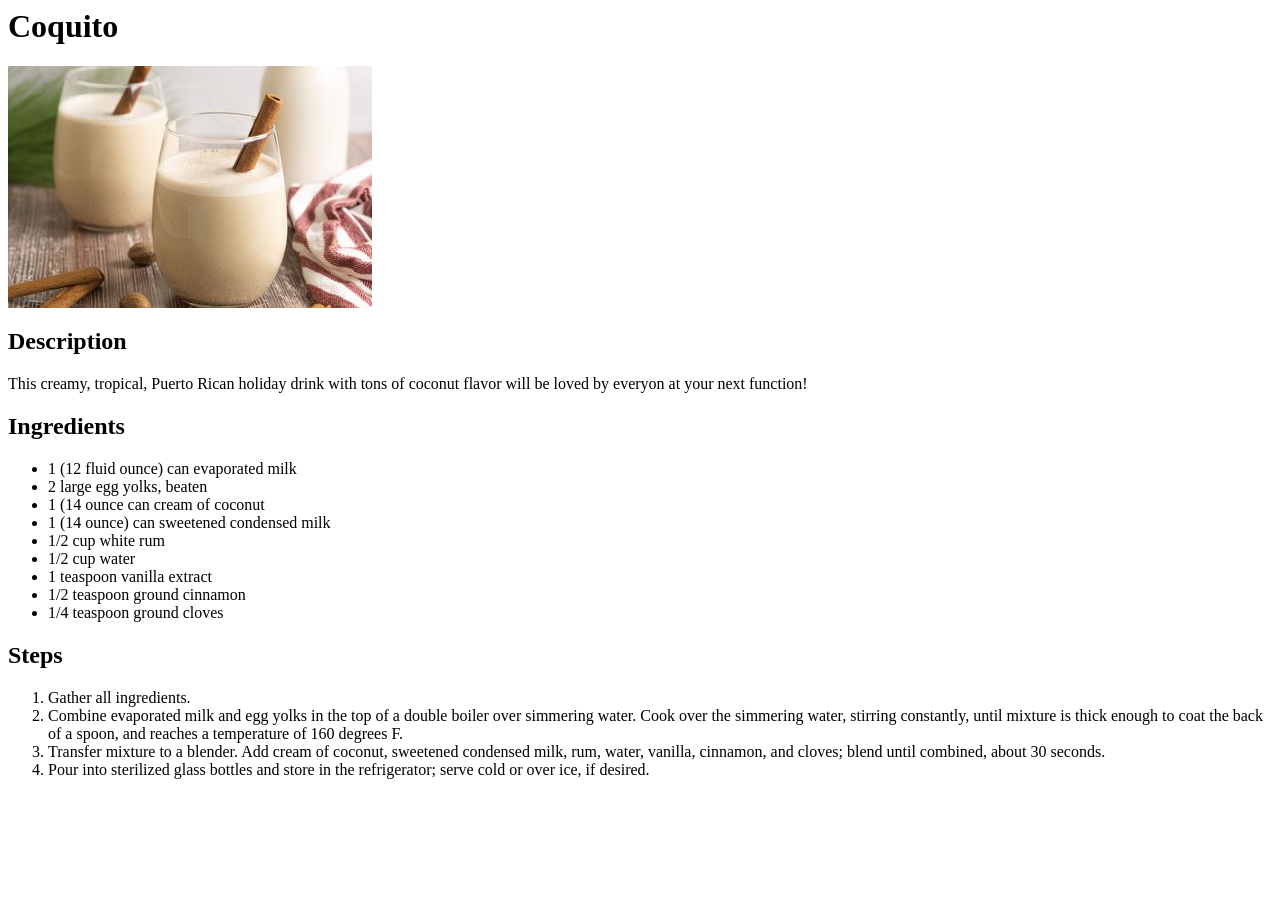
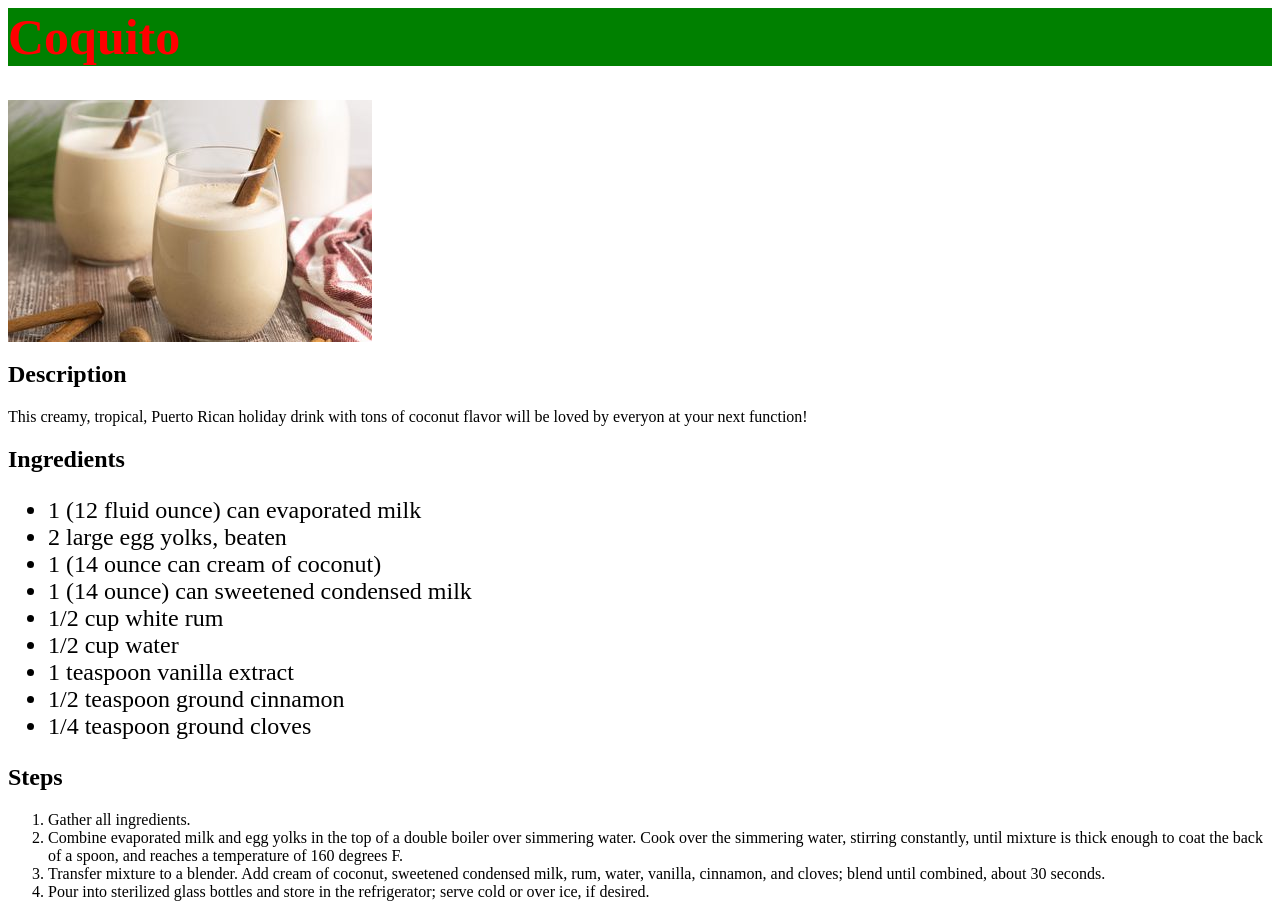
Before and after one commit to JoshuaFoate/odin-recipes, a plain HTML site: page recipes/coquito.html in a window 1280 px wide. Before the commit the page ends 800 px from the top, so only its background shows below. Drawn offline with Linux system fonts and the light colour scheme.

Commit message:
Made h1 bigger and added some color

```diff
--- a/recipes/coquito.html
+++ b/recipes/coquito.html
@@ -1,3 +1,7 @@
+<head>
+    <link rel="stylesheet" href="../styles.css"/>
+</head>
+
 <h1>Coquito</h1>
 <img src="../img/coquito.jpg">
 <h2>Description</h2>
@@ -6,7 +10,7 @@
 <ul>
     <li>1 (12 fluid ounce) can evaporated milk</li>
     <li>2 large egg yolks, beaten</li>
-    <li>1 (14 ounce can cream of coconut</li>
+    <li>1 (14 ounce can cream of coconut)</li>
     <li>1 (14 ounce) can sweetened condensed milk</li>
     <li>1/2 cup white rum</li>
     <li>1/2 cup water</li>
--- /dev/null
+++ b/styles.css
@@ -0,0 +1,9 @@
+h1 {
+    font-size: 50px;
+    color: red;
+    background-color: green;
+}
+
+ul {
+    font-size: 24px;
+}
```
Also changed, not shown: index.html (+1 -0 lines), recipes/moms-potato-latkes.html (+4 -0 lines), recipes/swedish-meatballs.html (+4 -0 lines).
